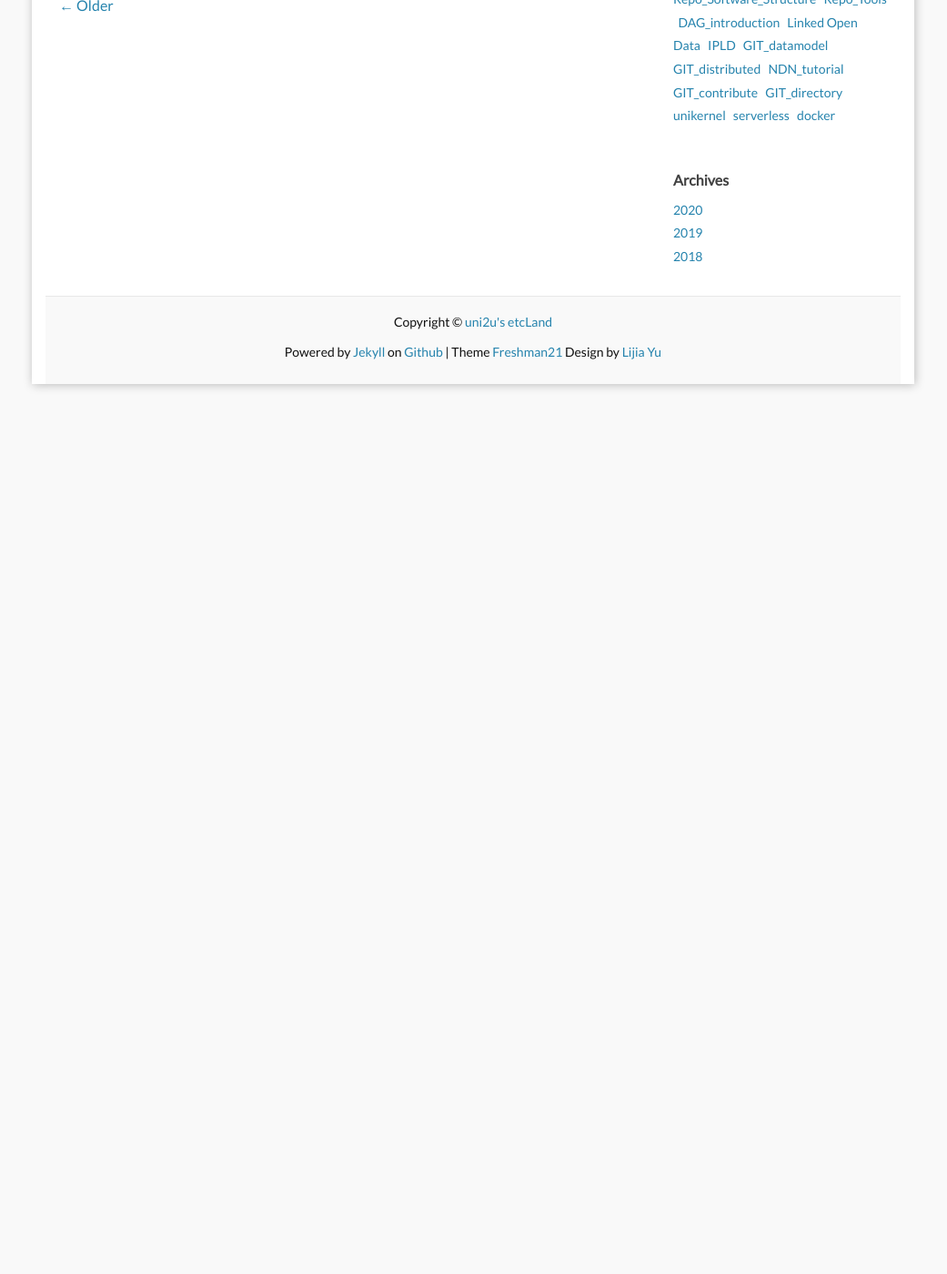
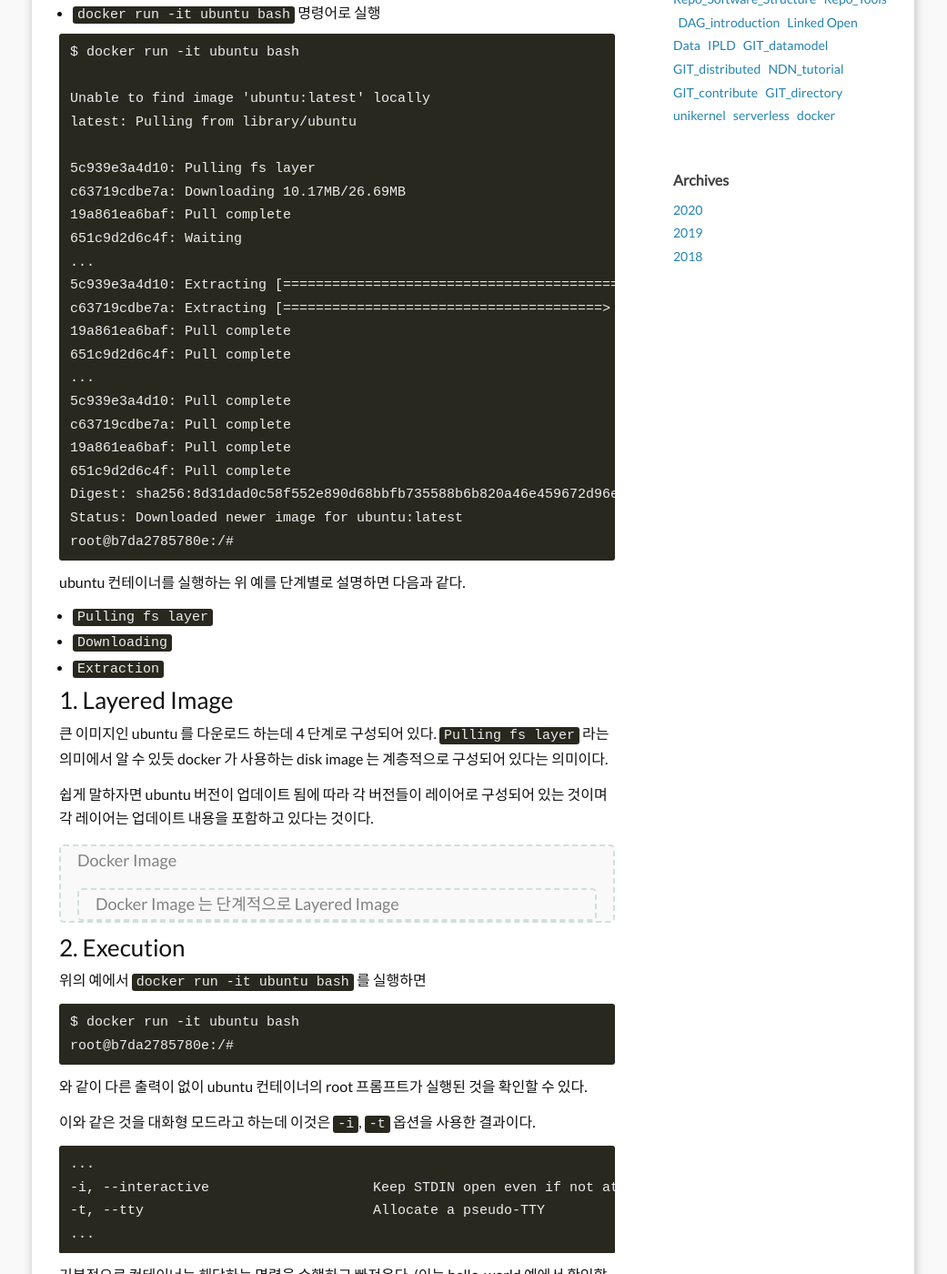
Before and after one commit to uni2u/uni2u.github.io, a Jekyll site: the page built from _posts/2020-02-17-docker02.md, in a window 1280 px wide and 1400 px high, scrolled down 2002 px. Shown: the whole window at 91% size, without its empty margins (120-1161 px from the left). Built offline with Jekyll 4.4.1, drawn with Linux system fonts in a browser that asks for light colours; comment, search, counter and statistics services are not loaded; before the commit the page ends 2454 px from its top, so only the background shows below that; some of the changed text lies outside the part shown.

Commit message:
docker ubuntu

````diff
--- a/_posts/2020-02-17-docker02.md
+++ b/_posts/2020-02-17-docker02.md
@@ -72,3 +72,114 @@
 2. docker daemon 은 `hello world` 이미지를 Docker Hub 를 통해 받음
 3. docker daemon 은 받은 이미지를 사용하여 컨테이너를 만들고 컨테이너에서 실행된 실행파일이 메시지 출력을 함
 4. docker daemon 은 출력을 docker client 에게 전달하였고 이것을 당신의 터미널로 보냄
+
+## Docker Ubuntu Image and Registry
+
+- `docker run -it ubuntu bash` 명령어로 실행
+
+```
+$ docker run -it ubuntu bash
+
+Unable to find image 'ubuntu:latest' locally
+latest: Pulling from library/ubuntu
+
+5c939e3a4d10: Pulling fs layer
+c63719cdbe7a: Downloading 10.17MB/26.69MB
+19a861ea6baf: Pull complete
+651c9d2d6c4f: Waiting
+...
+5c939e3a4d10: Extracting [=================================================> ]  26.25MB/26.69M
+c63719cdbe7a: Extracting [=======================================>           ]  16.25MB/26.69M
+19a861ea6baf: Pull complete
+651c9d2d6c4f: Pull complete
+...
+5c939e3a4d10: Pull complete
+c63719cdbe7a: Pull complete
+19a861ea6baf: Pull complete
+651c9d2d6c4f: Pull complete
+Digest: sha256:8d31dad0c58f552e890d68bbfb735588b6b820a46e459672d96e585871acc110
+Status: Downloaded newer image for ubuntu:latest
+root@b7da2785780e:/#
+```
+
+ubuntu 컨테이너를 실행하는 위 예를 단계별로 설명하면 다음과 같다.
+
+- `Pulling fs layer`
+- `Downloading`
+- `Extraction`
+
+### 1. Layered Image
+
+큰 이미지인 ubuntu 를 다운로드 하는데 4 단계로 구성되어 있다. `Pulling fs layer` 라는 의미에서 알 수 있듯 docker 가 사용하는 disk image 는 계층적으로 구성되어 있다는 의미이다.
+
+쉽게 말하자면 ubuntu 버전이 업데이트 됨에 따라 각 버전들이 레이어로 구성되어 있는 것이며 각 레이어는 업데이트 내용을 포함하고 있다는 것이다.
+
+> Docker Image
+>
+>> Docker Image 는 단계적으로 Layered Image
+
+### 2. Execution
+
+위의 예에서 `docker run -it ubuntu bash` 를 실행하면
+
+```
+$ docker run -it ubuntu bash
+root@b7da2785780e:/#
+```
+
+와 같이 다른 출력이 없이 ubuntu 컨테이너의 root 프롬프트가 실행된 것을 확인할 수 있다.
+
+이와 같은 것을 대화형 모드라고 하는데 이것은 `-i`, `-t` 옵션을 사용한 결과이다.
+
+```
+...
+-i, --interactive                    Keep STDIN open even if not attached
+-t, --tty                            Allocate a pseudo-TTY
+...
+```
+
+기본적으로 컨테이너는 해당하는 명령을 수행하고 빠져온다. (이는 hello-world 예에서 확인할 수 있다.)
+
+```
+$ docker run -it ubuntu ls -l
+
+total 64
+drwxr-xr-x   2 root root 4096 Jan 12 21:10 bin
+drwxr-xr-x   2 root root 4096 Apr 24  2018 boot
+drwxr-xr-x   5 root root  360 Feb 17 11:21 dev
+drwxr-xr-x   1 root root 4096 Feb 17 11:21 etc
+drwxr-xr-x   2 root root 4096 Apr 24  2018 home
+drwxr-xr-x   8 root root 4096 May 23  2017 lib
+drwxr-xr-x   2 root root 4096 Jan 12 21:10 lib64
+drwxr-xr-x   2 root root 4096 Jan 12 21:09 media
+drwxr-xr-x   2 root root 4096 Jan 12 21:09 mnt
+drwxr-xr-x   2 root root 4096 Jan 12 21:09 opt
+dr-xr-xr-x 109 root root    0 Feb 17 11:21 proc
+drwx------   2 root root 4096 Jan 12 21:10 root
+drwxr-xr-x   1 root root 4096 Jan 16 01:20 run
+drwxr-xr-x   1 root root 4096 Jan 16 01:20 sbin
+drwxr-xr-x   2 root root 4096 Jan 12 21:09 srv
+dr-xr-xr-x  13 root root    0 Feb 17 11:21 sys
+drwxrwxrwt   2 root root 4096 Jan 12 21:10 tmp
+drwxr-xr-x   1 root root 4096 Jan 12 21:09 usr
+drwxr-xr-x   1 root root 4096 Jan 12 21:10 var
+$
+```
+
+### 3. Namespace
+
+컨테이너 내부를 살펴보자면
+
+```
+$ docker run -it ubuntu bash
+
+root@a56fa9766acd:/# ls
+bin  boot  dev  etc  home  lib  lib64  media  mnt  opt  proc  root  run  sbin  srv  sys  tmp  usr  var
+root@a56fa9766acd:/# pwd
+/
+root@a56fa9766acd:/# du -sh 2>/dev/null
+70M	.
+root@a56fa9766acd:/#
+```
+
+루트 사용자이며 디스크 사용량이 70M 임을 확인한다.
````
